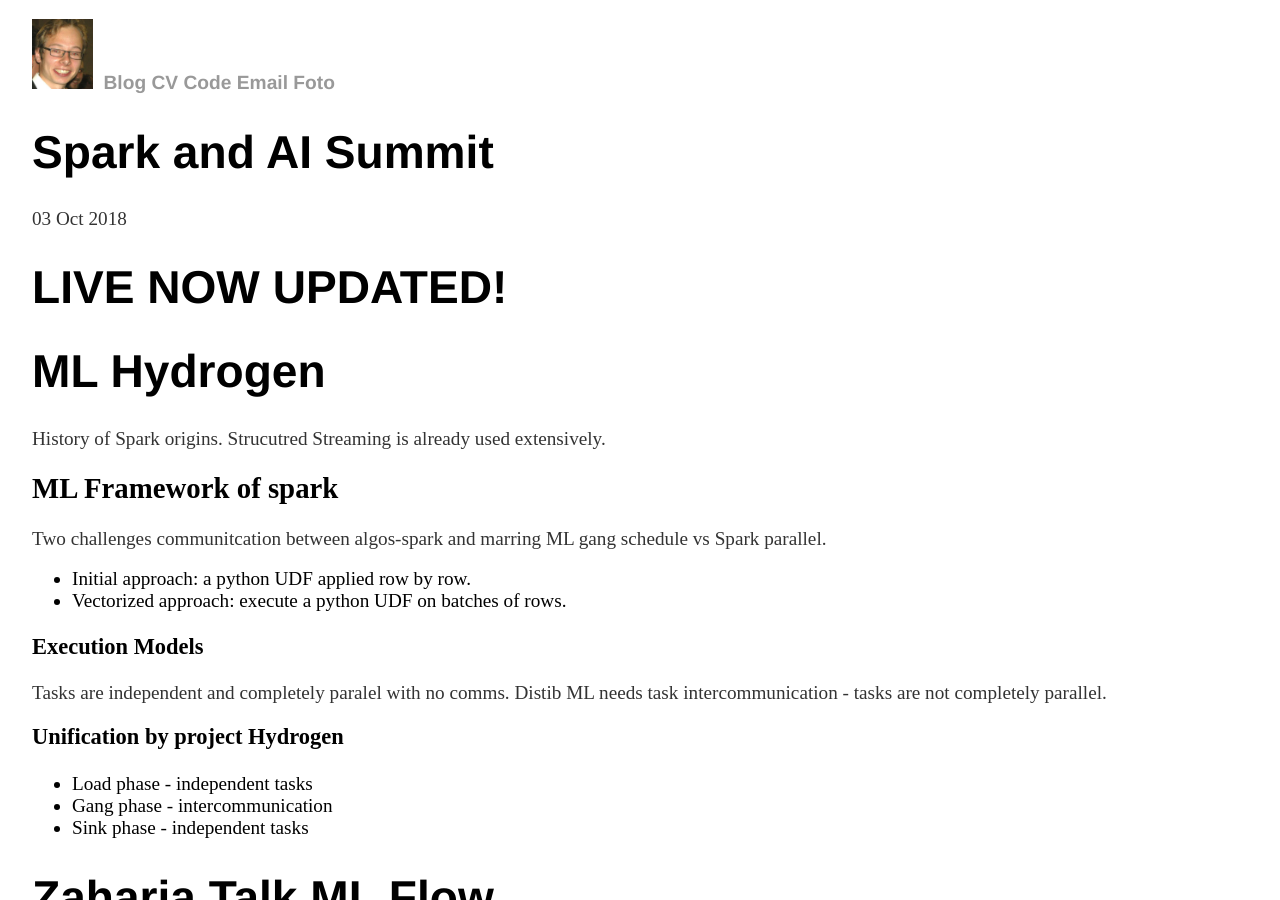
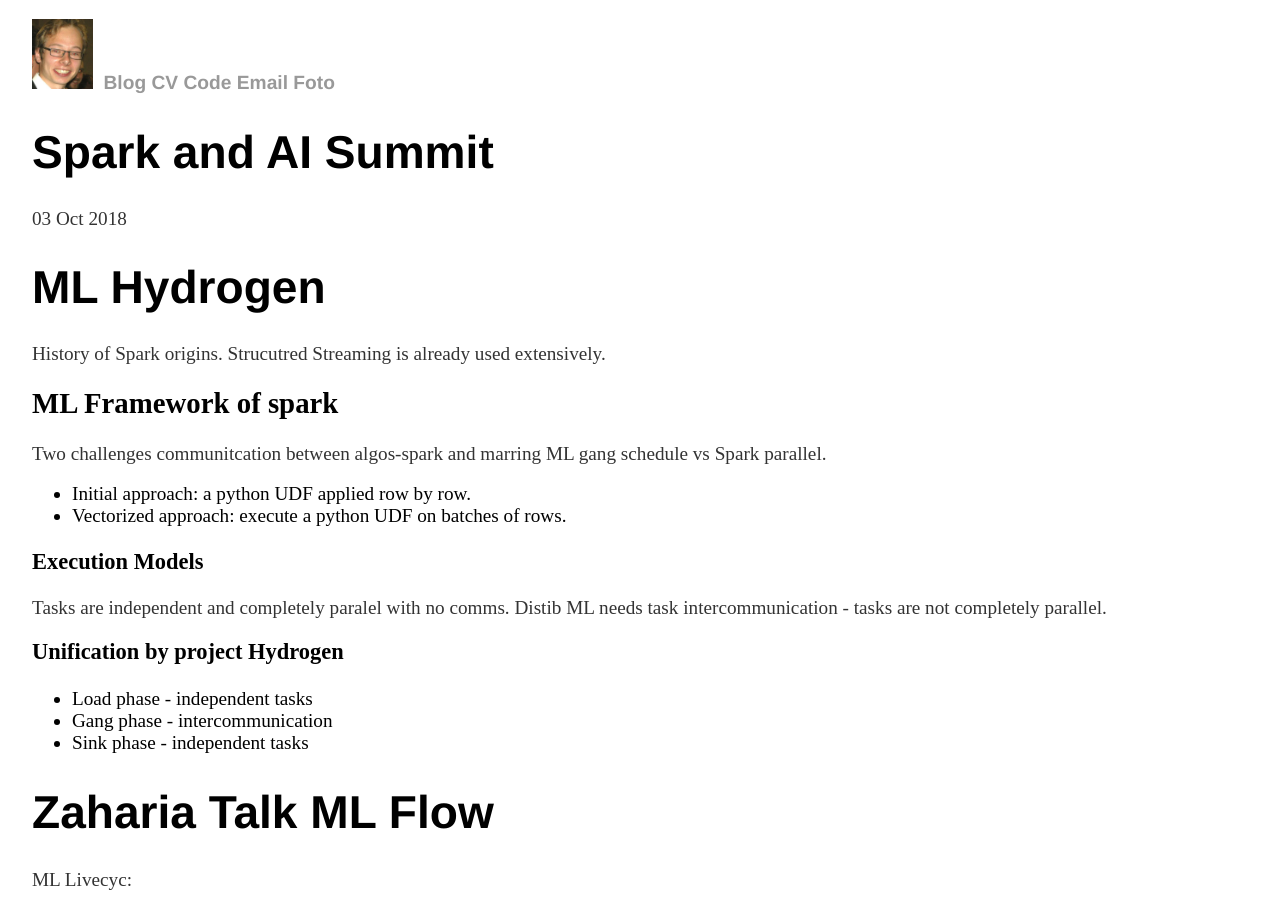
Before and after one commit to vackosar/vackosar.github.io, a Jekyll site: the page built from _posts/2018-10-03-Spark-N-AI-Summit-EU.md, in a window 1280 px wide and 900 px high. Built offline with Jekyll 4.4.1, drawn with Linux system fonts in a browser that asks for light colours; comment, search, counter and statistics services are not loaded.

Commit message:
spark presentation

```diff
--- a/_posts/2018-10-03-Spark-N-AI-Summit-EU.md
+++ b/_posts/2018-10-03-Spark-N-AI-Summit-EU.md
@@ -3,9 +3,6 @@
 title: "Spark and AI Summit"
 date: 2018-10-03
 ---
-# LIVE NOW UPDATED!
-
-
 # ML Hydrogen
 History of Spark origins. Strucutred Streaming is already used extensively.
 
```
